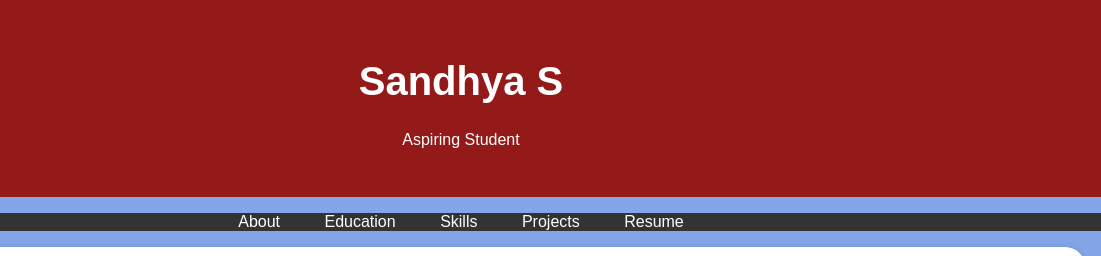
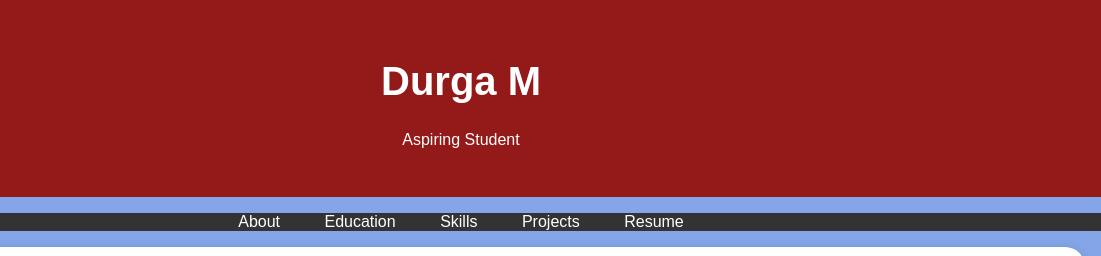
Before and after one commit to durga-M05/Portfolio, a plain HTML site: page index.html in a window 1280 px wide. Shown: the top 256 px of the page, 179-1280 px from the left. Drawn offline with Linux system fonts and the light colour scheme.

Commit message:
index.html

```diff
--- a/index.html
+++ b/index.html
@@ -96,7 +96,7 @@
         <div class="header-content">
             <!-- Add your profile picture here -->
             <img src="Durga M.jpg" alt="Your Profile Picture" class="profile-picture">
-            <h1>Sandhya S</h1>
+            <h1>Durga M</h1>
             <p>Aspiring Student</p>
         </div>
     </header>
```
